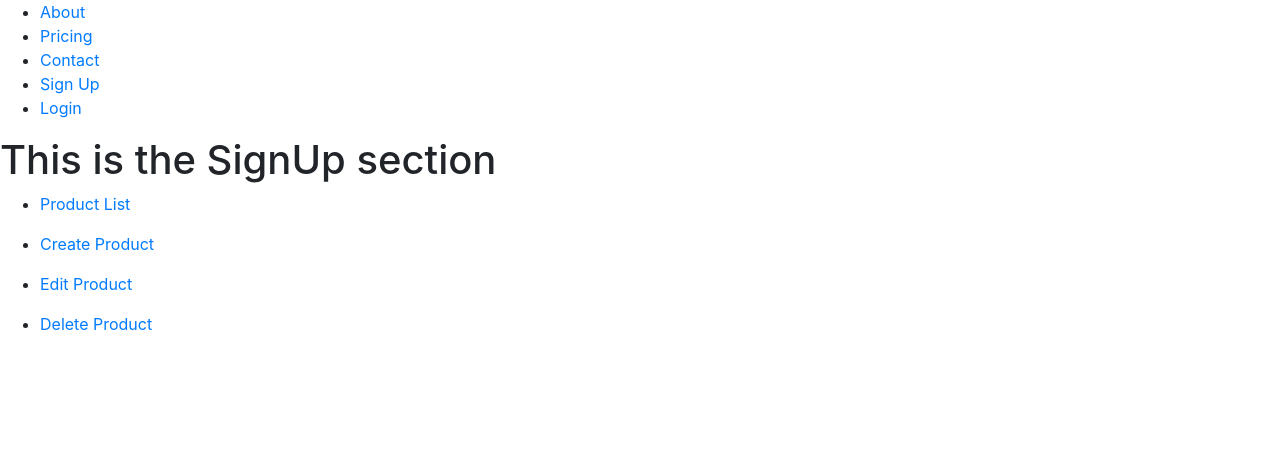
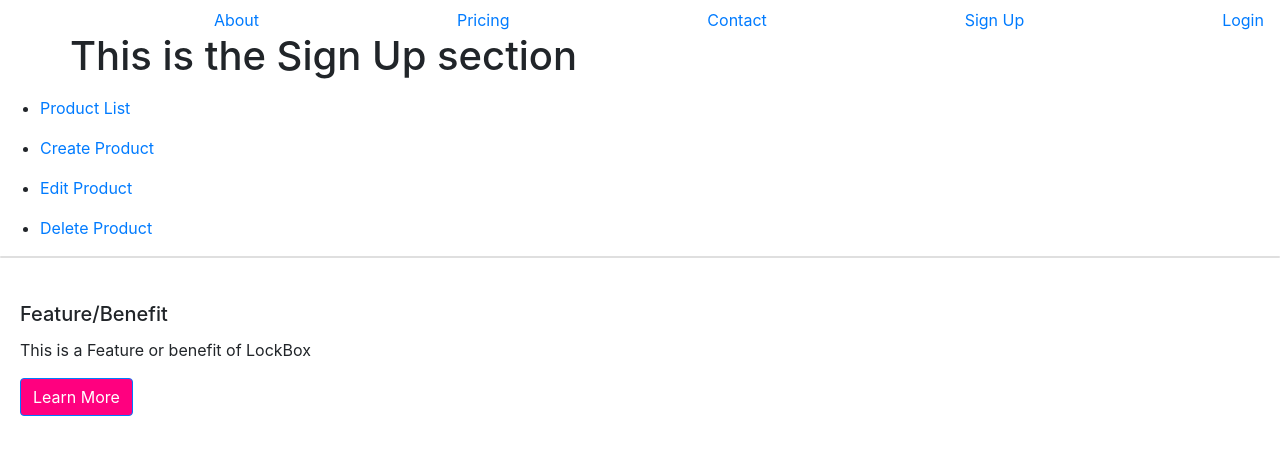
Before and after one commit to NicoleNZ/MasterDataVault-React, a React (Create React App) app in the folder client/: page /signup in a window 1280 px wide. Shown: the top 454 px of the page. Built offline with nearby package versions, Linux system fonts and the light colour scheme; no server answers.

Commit message:
adding containers and rows to navbar elements

```diff
--- a/client/src/App.css
+++ b/client/src/App.css
@@ -36,3 +36,7 @@
     transform: rotate(360deg);
   }
 }
+
+.class  {
+  text-align: center;
+}
--- a/client/src/components/About.js
+++ b/client/src/components/About.js
@@ -1,10 +1,13 @@
 import React from "react";
+import { Container, Row } from "react-bootstrap"
 
 const About = () => {
     return (
-        <div>
+        <Container>
+        <Row>
             <h1>This is the About section</h1>
-        </div>
+        </Row>
+        </Container>
     )
 }
 
--- a/client/src/components/Contact.js
+++ b/client/src/components/Contact.js
@@ -1,10 +1,13 @@
 import React from "react";
+import { Container, Row } from "react-bootstrap";
 
 const Contact = () => {
     return (
-        <div>
+        <Container>
+        <Row>
             <h1>This is the Contact section</h1>
-        </div>
+        </Row>
+        </Container>
     )
 }
 
--- a/client/src/components/Home.js
+++ b/client/src/components/Home.js
@@ -5,6 +5,7 @@ import { EditProduct } from "./EditProduct";
 import { DeleteProduct } from "./DeleteProduct";
 import { ProductList } from "./ProductList";
 import { Nav } from "./NavBar"
+import { BootstrapTesting } from "./new"
 
 const Home = () => {
 
@@ -180,6 +181,9 @@ const Home = () => {
                     </Route>
                 </Switch>
             </div>
+            <div>
+                <BootstrapTesting />
+            </div>
         </Router>
     );
 
--- a/client/src/components/Login.js
+++ b/client/src/components/Login.js
@@ -1,10 +1,13 @@
 import React from "react";
+import { Container, Row } from "react-bootstrap"
 
 const Login = () => {
     return (
-        <div>
+        <Container>
+        <Row>
             <h1>This is the Login section</h1>
-        </div>
+        </Row>
+        </Container>
     )
 }
 
--- a/client/src/components/NavBar.js
+++ b/client/src/components/NavBar.js
@@ -6,27 +6,29 @@ import { Pricing } from "./Pricing";
 import { SignUp } from "./SignUp";
 import { Login } from "./Login";
 
+
 const Nav = () => {
     return (
         <Router>
-            <nav>
-                <ul>
-                    <li>
+            <div class="navbar">
+                <a>
+                    <img src="" />
+                </a>
+                <a>
                     <Link to="about">About</Link>
-                    </li>
-                    <li>
+                </a>
+                <a>
                     <Link to="pricing">Pricing</Link>
-                    </li>
-                    <li>
+                </a>
+                <a>
                     <Link to="contact">Contact</Link>
-                    </li>
-                    <li>
+                </a>
+                <a>
                     <Link to="signup">Sign Up</Link>
-                    </li>
-                    <li>
+                </a>
+                <a>
                     <Link to="login">Login</Link>
-                    </li>
-                </ul>
+                </a>
             <Switch>
                 <Route path="/about">
                     <About />
@@ -44,7 +46,7 @@ const Nav = () => {
                     <Login />
                 </Route>
             </Switch>
-            </nav>
+            </div>
         </Router>
     );
 };
--- a/client/src/components/Pricing.js
+++ b/client/src/components/Pricing.js
@@ -1,10 +1,13 @@
 import React from "react";
+import { Container, Row } from "react-bootstrap";
 
 const Pricing = () => {
     return (
-        <div>
+        <Container>
+        <Row>
             <h1>This is the Pricing section</h1>
-        </div>
+        </Row>
+        </Container>
     )
 }
 
--- a/client/src/components/SignUp.js
+++ b/client/src/components/SignUp.js
@@ -1,10 +1,13 @@
 import React from "react";
+import { Container, Row } from "react-bootstrap"
 
 const SignUp = () => {
     return (
-        <div>
-            <h1>This is the SignUp section</h1>
-        </div>
+        <Container>
+        <Row>
+            <h1>This is the Sign Up section</h1>
+        </Row>
+        </Container>
     )
 }
 
--- a/client/src/components/new.js
+++ b/client/src/components/new.js
@@ -1,16 +1,22 @@
 import { BrowserRouter as Router, Link, Route, Switch } from "react-router-dom";
+import { Button, Card } from "react-bootstrap";
 
-const Nav = () => {
+const BootstrapTesting = () => {
     return (
         <div>
-            <Container>
-                <Row>
-                    <Col>
-                        <Tagline />
-                    </Col>
-                    <Col>2 of 2</Col>
-                </Row>
-            </Container>
+                        <Card style={{ color: "#000" }} class="feature" />
+                        <Card.Img src=""/>
+                        <Card.Body>
+                            <Card.Title>
+                                Feature/Benefit
+                            </Card.Title>
+                            <Card.Text>
+                                This is a Feature or benefit of LockBox
+                            </Card.Text>
+                            <Button style={{ background: "#ff007f" }}>Learn More</Button>
+                        </Card.Body>
         </div>
     );
 };
+
+export { BootstrapTesting };
```
Lines whose indentation alone changed are shown as unchanged.
